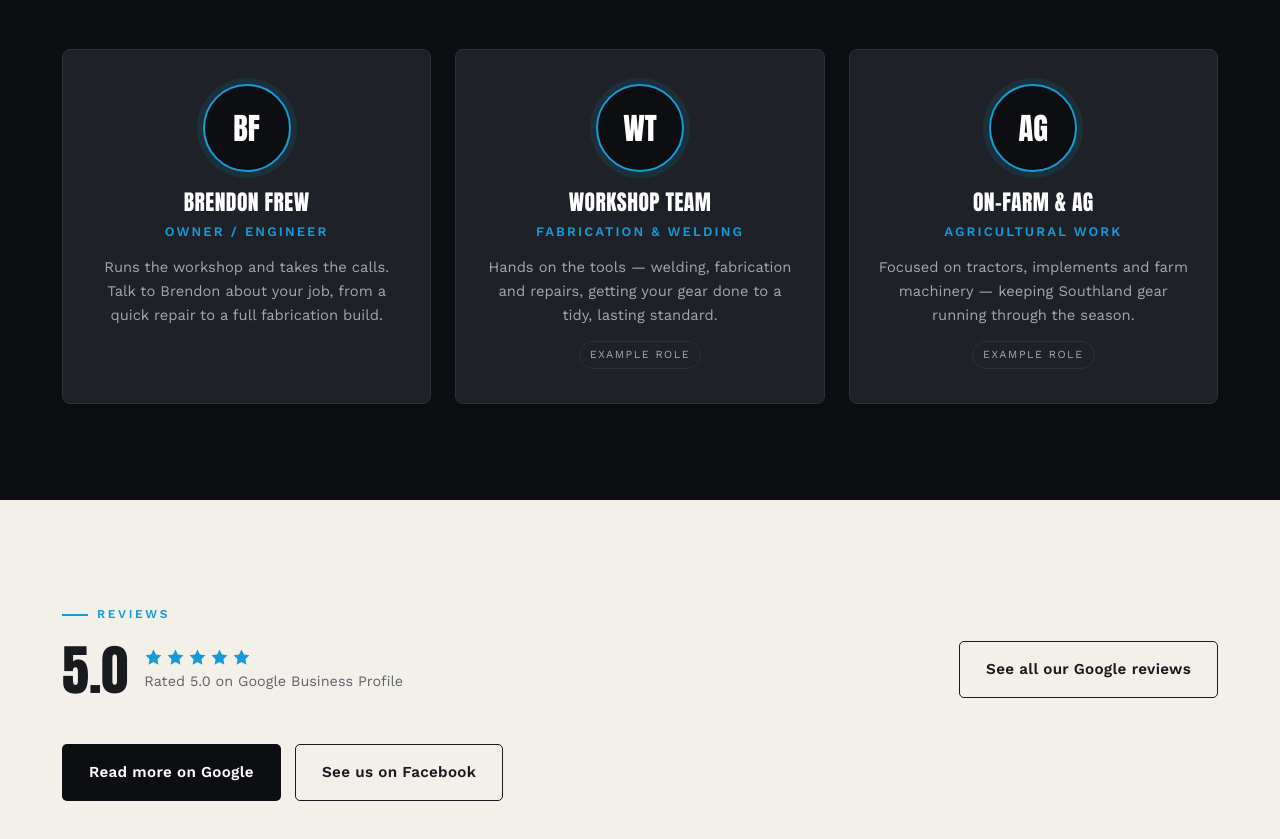
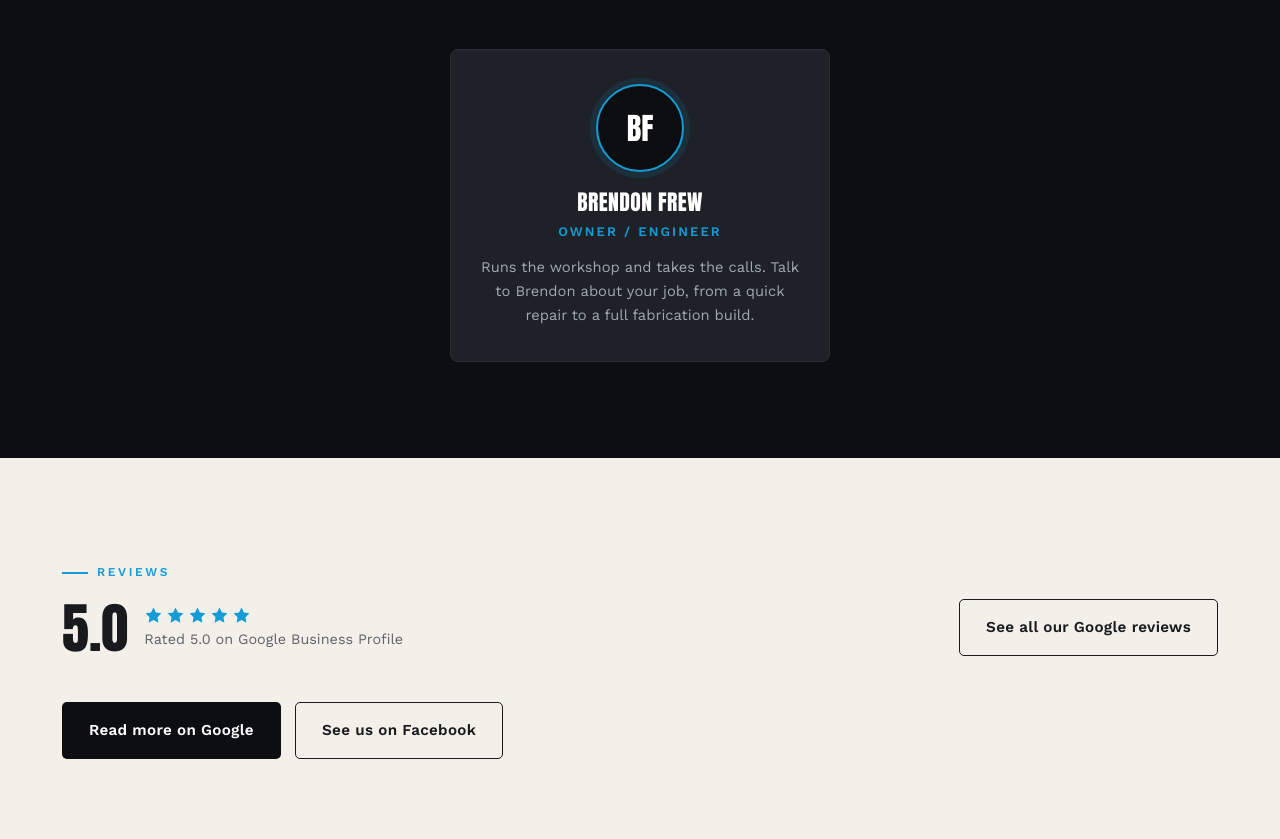
Before and after one commit to scaledsolutionsnz-sketch/frew-engineering-limited-demo, a plain HTML site: page index.html in a window 1280 px wide. Shown: the part 3339-4178 px from the top of the page. Drawn offline with nearby package versions, Linux system fonts and the light colour scheme.

Commit message:
Team: remove example team cards, keep the owner

```diff
--- a/index.html
+++ b/index.html
@@ -186,26 +186,12 @@
       <h2>Who you&rsquo;ll be dealing with</h2>
       <p>A small hands-on workshop &mdash; when you call, you&rsquo;re talking to the people who&rsquo;ll actually be doing your job.</p>
     </div>
-    <div class="crew-grid">
+    <div class="crew-grid" style="grid-template-columns:minmax(0,380px);justify-content:center">
       <article class="crew-card reveal">
         <div class="avatar">BF</div>
         <h3>Brendon Frew</h3>
         <div class="crew-role">Owner / Engineer</div>
         <p>Runs the workshop and takes the calls. Talk to Brendon about your job, from a quick repair to a full fabrication build.</p>
-      </article>
-      <article class="crew-card reveal">
-        <div class="avatar">WT</div>
-        <h3>Workshop Team</h3>
-        <div class="crew-role">Fabrication &amp; Welding</div>
-        <p>Hands on the tools &mdash; welding, fabrication and repairs, getting your gear done to a tidy, lasting standard.</p>
-        <span class="crew-badge">Example role</span>
-      </article>
-      <article class="crew-card reveal">
-        <div class="avatar">AG</div>
-        <h3>On-Farm &amp; Ag</h3>
-        <div class="crew-role">Agricultural Work</div>
-        <p>Focused on tractors, implements and farm machinery &mdash; keeping Southland gear running through the season.</p>
-        <span class="crew-badge">Example role</span>
       </article>
     </div>
   </div>
```
